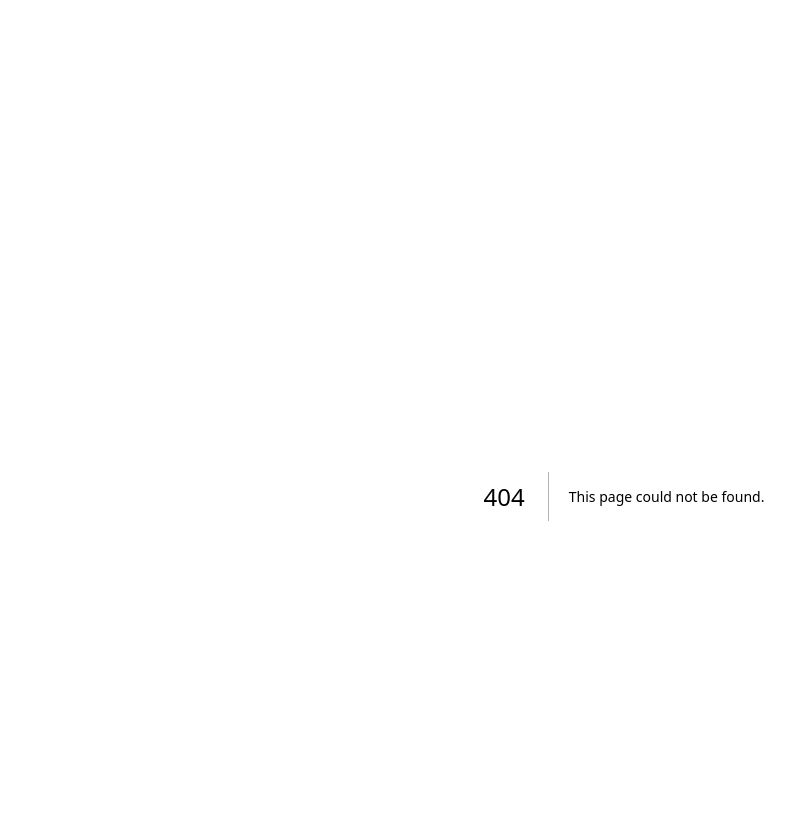
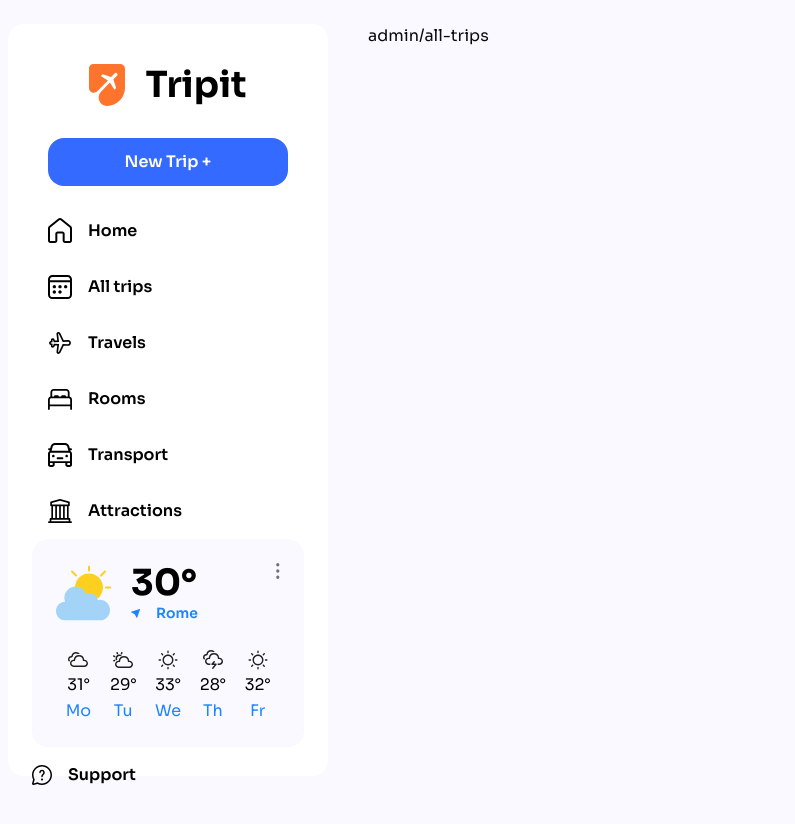
Before and after one commit to rasvanjaya21/tripit-nextjs, a Next.js app: page /admin/all-trips in a window 1280 px wide. Before the commit this address had no page. Shown: the top 824 px of the page, without its empty margins (16-811 px from the left). After the commit the page ends 800 px from the top, so only its background shows below. Built offline with nearby package versions, Linux system fonts and the light colour scheme.

Commit message:
first initial `static sidebar` and other component

```diff
--- /dev/null
+++ b/src/app/admin/all-trips/page.js
@@ -0,0 +1,7 @@
+import React from "react";
+
+function AllTrips() {
+	return <div>admin/all-trips</div>;
+}
+
+export default AllTrips;
--- /dev/null
+++ b/src/app/admin/attractions/page.js
@@ -0,0 +1,7 @@
+import React from "react";
+
+function Attractions() {
+	return <div>admin/attractions</div>;
+}
+
+export default Attractions;
--- /dev/null
+++ b/src/app/admin/page.js
@@ -0,0 +1,7 @@
+import React from "react";
+
+function Admin() {
+	return <div>admin</div>;
+}
+
+export default Admin;
--- /dev/null
+++ b/src/app/admin/rooms/page.js
@@ -0,0 +1,7 @@
+import React from "react";
+
+function Rooms() {
+	return <div>admin/rooms</div>;
+}
+
+export default Rooms;
--- /dev/null
+++ b/src/app/admin/transport/page.js
@@ -0,0 +1,7 @@
+import React from "react";
+
+function Transport() {
+	return <div>admin/transport</div>;
+}
+
+export default Transport;
--- /dev/null
+++ b/src/app/admin/travels/page.js
@@ -0,0 +1,7 @@
+import React from "react";
+
+function Travels() {
+	return <div>admin/travels</div>;
+}
+
+export default Travels;
--- a/src/app/layout.js
+++ b/src/app/layout.js
@@ -1,20 +1,22 @@
-import { Inter } from "next/font/google";
+import { Sora as Font } from "next/font/google";
 import "@/styles/globals.css";
+import SideBar from "@/components/sidebar/sidebar";
 
-const inter = Inter({ subsets: ["latin"] });
+const font = Font({ subsets: ["latin"] });
 
 export const metadata = {
-	title: "Hello World",
+	title: "Tripit - Free Dashboard UI",
 	description: "sic linea codice creatus est",
 };
 
 export default function RootLayout({ children }) {
 	return (
 		<html lang="en">
-			<body className={inter.className}>
-				<main className="flex min-h-screen flex-col items-center justify-between p-24">
-					{children}
-				</main>
+			<body className={font.className}>
+				<div>
+					<SideBar />
+				</div>
+				<main className="flex h-screen flex-col pl-96 pt-6">{children}</main>
 			</body>
 		</html>
 	);
--- a/src/app/page.js
+++ b/src/app/page.js
@@ -1,5 +1,3 @@
-import Image from "next/image";
-
-export default function Home() {
+export default function Root() {
 	return <div>Hello World</div>;
 }
--- /dev/null
+++ b/src/components/sidebar/sidebar.js
@@ -0,0 +1,61 @@
+"use client";
+
+import { sidebarMenu } from "@/lib/constants";
+import Image from "next/image";
+import { useSelectedLayoutSegments } from "next/navigation";
+import Weather from "@/components/weather/weather";
+
+function SideBar() {
+	const segment = useSelectedLayoutSegments();
+	return (
+		<div className="p-6 fixed h-screen text-black ">
+			<div className="bg-white h-full rounded-2xl p-6 flex flex-col">
+				<div className="flex items-center place-content-center gap-5 py-4">
+					<Image
+						priority
+						src={"/assets/tripit-logo.svg"}
+						height={42}
+						width={36}
+						alt="Follow us on Twitter"
+					/>
+					<div className="font-bold text-4xl">Tripit</div>
+				</div>
+				<div className="p-4">
+					<div className="text-center text-white font-semibold rounded-2xl bg-[#346AFF] w-60 p-3">
+						New Trip +
+					</div>
+				</div>
+				{sidebarMenu.map((item) => (
+					<div
+						key={item.id}
+						className="flex gap-4 p-4 items-center font-semibold"
+					>
+						<Image
+							priority
+							src={item.icon}
+							height={24}
+							width={24}
+							alt="Follow us on Twitter"
+						/>
+						{item.name}
+					</div>
+				))}
+				<div className="flex flex-col justify-end h-full">
+					<Weather />
+					<div className="flex gap-4 pt-4 items-center font-semibold">
+						<Image
+							priority
+							src={"/assets/support-icon.svg"}
+							height={20}
+							width={20}
+							alt="Follow us on Twitter"
+						/>
+						Support
+					</div>
+				</div>
+			</div>
+		</div>
+	);
+}
+
+export default SideBar;
--- /dev/null
+++ b/src/components/weather/weather.js
@@ -0,0 +1,97 @@
+import Image from "next/image";
+import React from "react";
+
+function Weather() {
+	return (
+		<div className="bg-tripit h-52 rounded-2xl">
+			<div className="flex flex-col p-6 h-full justify-between">
+				<div className="flex justify-between">
+					<div className="flex gap-5">
+						<Image
+							priority
+							src={"/assets/weather-logo.svg"}
+							height={55}
+							width={55}
+							alt=""
+						/>
+						<div>
+							<div className="font-bold text-4xl">30°</div>
+							<div className="flex gap-4 items-center font-semibold">
+								<Image
+									priority
+									src={"/assets/location-icon.svg"}
+									height={9}
+									width={9}
+									alt=""
+								/>
+								<div className="font-semibold text-sm text-[#1D85FF]">Rome</div>
+							</div>
+						</div>
+					</div>
+					<div>
+						<Image
+							priority
+							src={"/assets/weather-menu-icon.svg"}
+							height={19}
+							width={4}
+							alt=""
+						/>
+					</div>
+				</div>
+				<div className="grid grid-cols-5 place-items-center pt-6">
+					<Image
+						priority
+						src={"/assets/weather-mo.svg"}
+						height={15}
+						width={20}
+						alt=""
+					/>
+					<Image
+						priority
+						src={"/assets/weather-tu.svg"}
+						height={15}
+						width={20}
+						alt=""
+					/>
+					<Image
+						priority
+						src={"/assets/weather-we.svg"}
+						height={15}
+						width={20}
+						alt=""
+					/>
+					<Image
+						priority
+						src={"/assets/weather-th.svg"}
+						height={15}
+						width={20}
+						alt=""
+					/>
+					<Image
+						priority
+						src={"/assets/weather-fr.svg"}
+						height={15}
+						width={20}
+						alt=""
+					/>
+				</div>
+				<div className="grid grid-cols-5 place-items-center">
+					<div>31°</div>
+					<div>29°</div>
+					<div>33°</div>
+					<div>28°</div>
+					<div>32°</div>
+				</div>
+				<div className="grid grid-cols-5 place-items-center text-[#1D85FF]">
+					<div>Mo</div>
+					<div>Tu</div>
+					<div>We</div>
+					<div>Th</div>
+					<div>Fr</div>
+				</div>
+			</div>
+		</div>
+	);
+}
+
+export default Weather;
```
